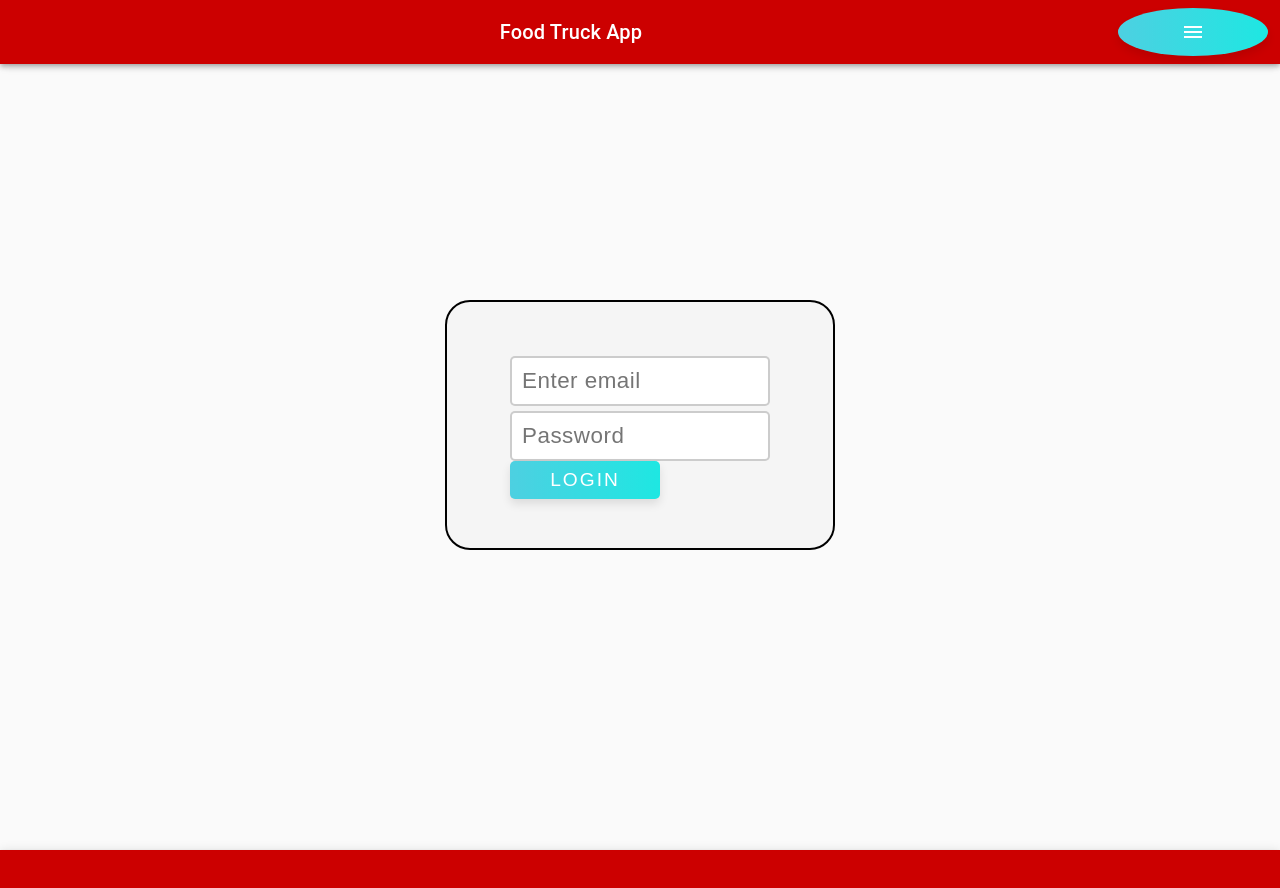
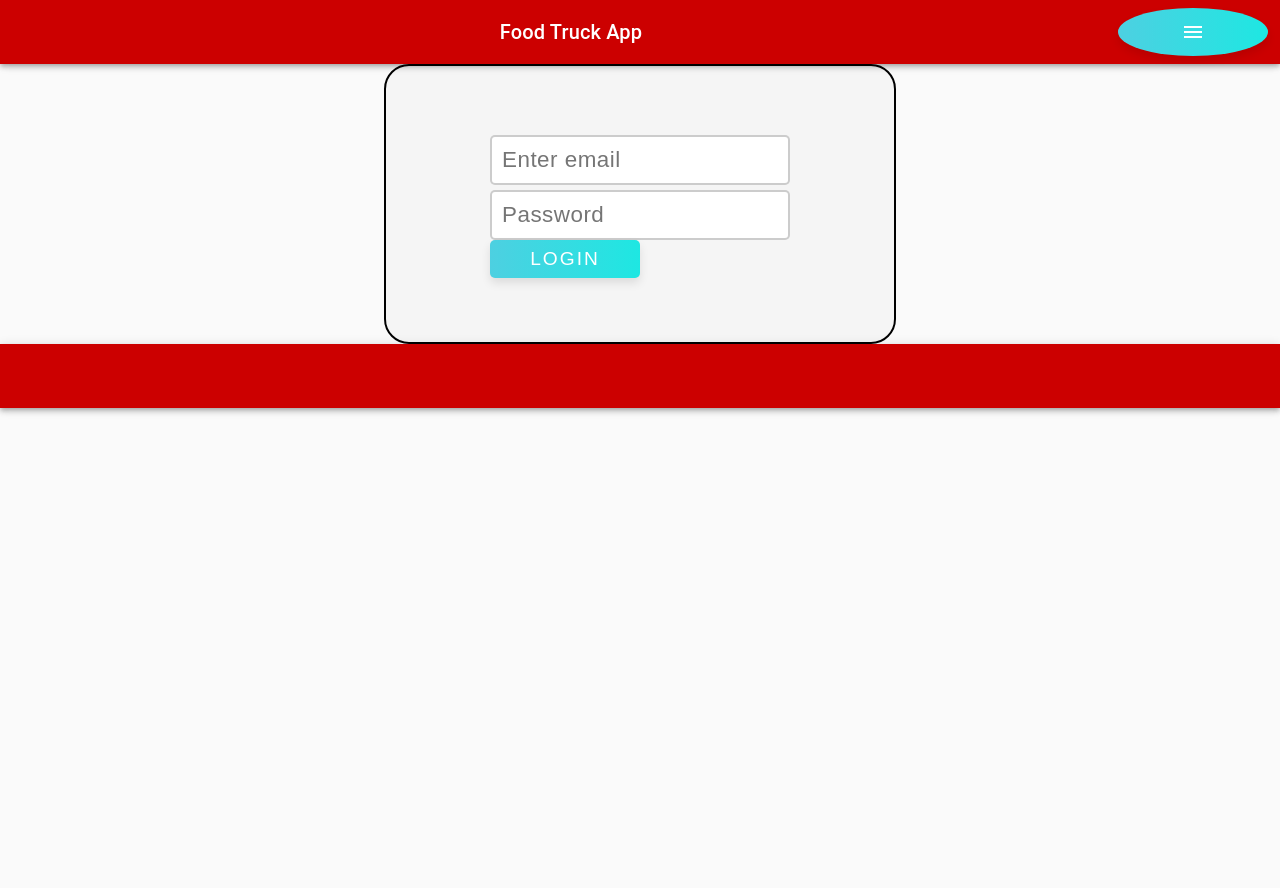
Before and after one commit to Build-Week-Foodtruck-Trackr-2-8-20/FrontEnd, a React (Create React App) app in the folder foodtruck/: page /login in a window 1280 px wide. Shown: the top 888 px of the page. After the commit the page ends 800 px from the top, so only its background shows below. Built offline with nearby package versions, Linux system fonts and the light colour scheme.

Commit message:
Testing some changes during team meeting.

```diff
--- a/foodtruck/src/components/LogIn.js
+++ b/foodtruck/src/components/LogIn.js
@@ -1,17 +1,10 @@
 import React, { useState, Fragment, useEffect } from "react";
-import Container from '@material-ui/core/Container';
-import { makeStyles } from '@material-ui/core/styles';
 import { Formik, Field } from "formik";
 import * as yup from "yup";
 
-const useStyles = makeStyles({
-    root: {
-      margin: '300px auto',
-      width: '80%'
-    }
-  });
 
 const intialState = {
+
   email: "",
   password: ""
 };
@@ -29,11 +22,9 @@ const userSchema = yup.object().shape({
 });
 
 
-function LogIn(props) {
-    const classes = useStyles();
+function Login(props) {
   const [user, setUser] = useState(intialState);
   return (
-      <Container className={classes.root}>
       <div className="loginForm">
         <Fragment>
 
@@ -99,8 +90,7 @@ function LogIn(props) {
         </Formik>
         </Fragment>
     </div>
-      </Container>
   );
 }
 
-export default LogIn;
+export default Login;
```
Also changed, not shown: foodtruck/src/components/Registration.js (+0 -8 lines). Lines whose indentation alone changed are shown as unchanged.
